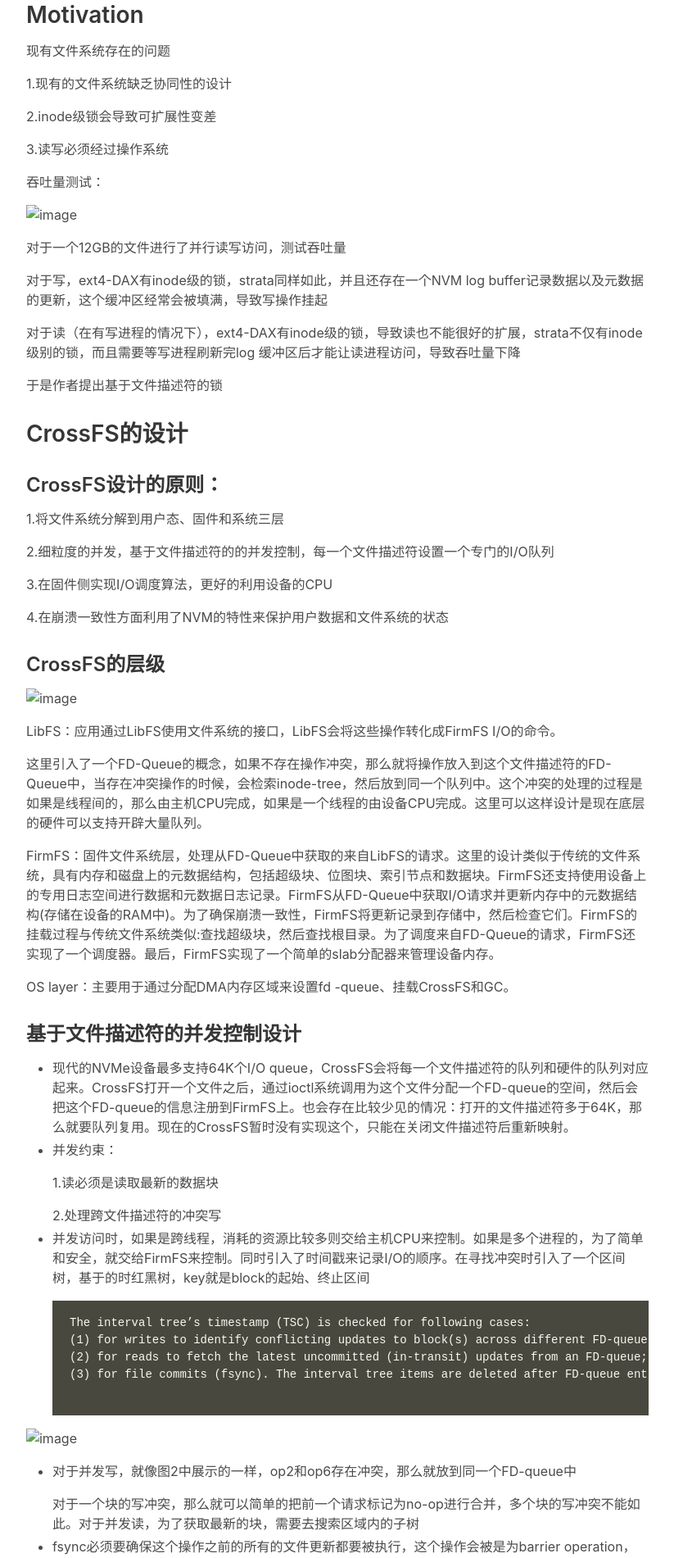
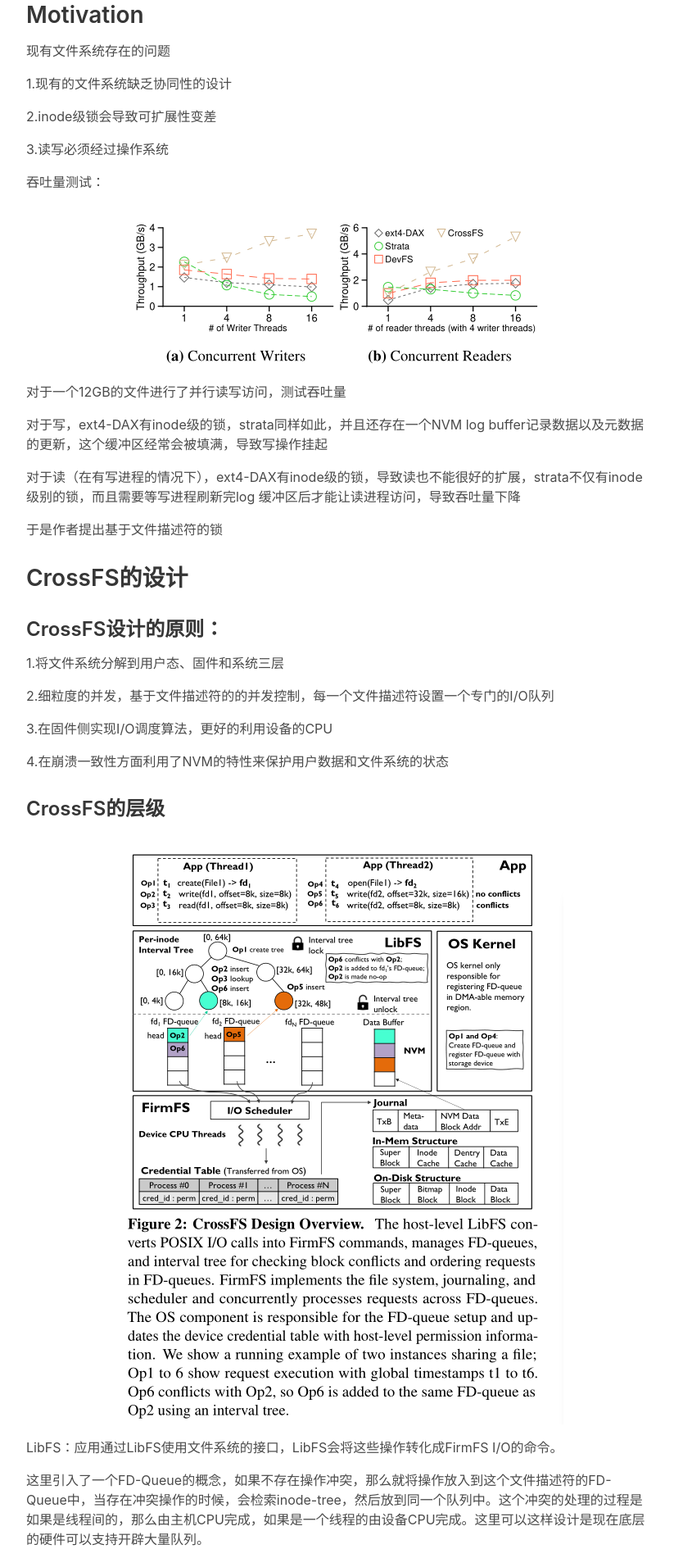
Before and after one commit to haslaboratory/haslaboratory.github.io, a Jekyll site: the page built from _posts/2021-09-09-CrossFS A Cross-layered Direct-Access File System.md, in a window 1280 px wide. Shown: the part 1872-3773 px from the top of the page at 82% size, without its empty margins (424-1247 px from the left). Built offline with Jekyll 4.4.1, drawn with Linux system fonts in a browser that asks for light colours; nearby versions of some CDN libraries; library files that are not in the unit come from our copies.

Commit message:
fix image path

````diff
--- a/_posts/2021-09-09-CrossFS A Cross-layered Direct-Access File System.md
+++ b/_posts/2021-09-09-CrossFS A Cross-layered Direct-Access File System.md
@@ -101,7 +101,7 @@ ZoFS：面向的是非易失性内存，使用了虚拟内存来保护数据和
 
 吞吐量测试：
 
-![image](/images/2021-09-04-Asynchronous%20IO%20Stack%20A%20Low-latency%20Kernel%20IO%20Stack%20for%20Ultra-Low%20Latency%20SSDs/image-20210906205233505.png)
+![image](/images/2021-09-09-CrossFS%20A%20Cross-layered%20Direct-Access%20File%20System/image-20210906205233505.png)
 
 对于一个12GB的文件进行了并行读写访问，测试吞吐量
 
@@ -125,7 +125,7 @@ ZoFS：面向的是非易失性内存，使用了虚拟内存来保护数据和
 
 ### CrossFS的层级
 
-![image](/images/2021-09-04-Asynchronous%20IO%20Stack%20A%20Low-latency%20Kernel%20IO%20Stack%20for%20Ultra-Low%20Latency%20SSDs/image-20210907164255316.png)
+![image](/images/2021-09-09-CrossFS%20A%20Cross-layered%20Direct-Access%20File%20System/image-20210907164255316.png)
 
 LibFS：应用通过LibFS使用文件系统的接口，LibFS会将这些操作转化成FirmFS I/O的命令。
 
@@ -161,7 +161,7 @@ OS layer：主要用于通过分配DMA内存区域来设置fd -queue、挂载Cro
 
   ```
 
-![image](/images/2021-09-04-Asynchronous%20IO%20Stack%20A%20Low-latency%20Kernel%20IO%20Stack%20for%20Ultra-Low%20Latency%20SSDs/image-20210910144046200.png)
+![image](/images/2021-09-09-CrossFS%20A%20Cross-layered%20Direct-Access%20File%20System/image-20210910144046200.png)
 
 - 对于并发写，就像图2中展示的一样，op2和op6存在冲突，那么就放到同一个FD-queue中
 
````
